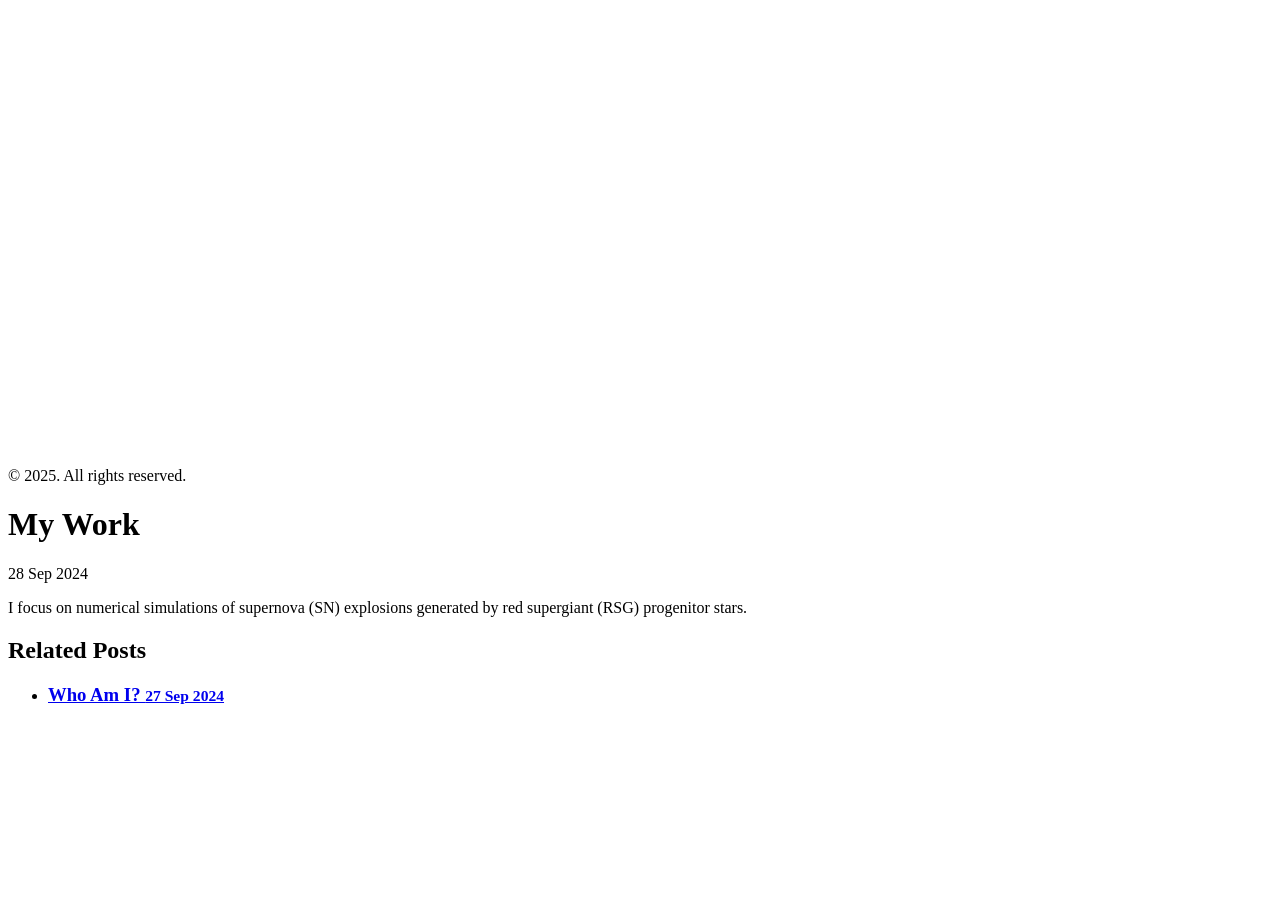
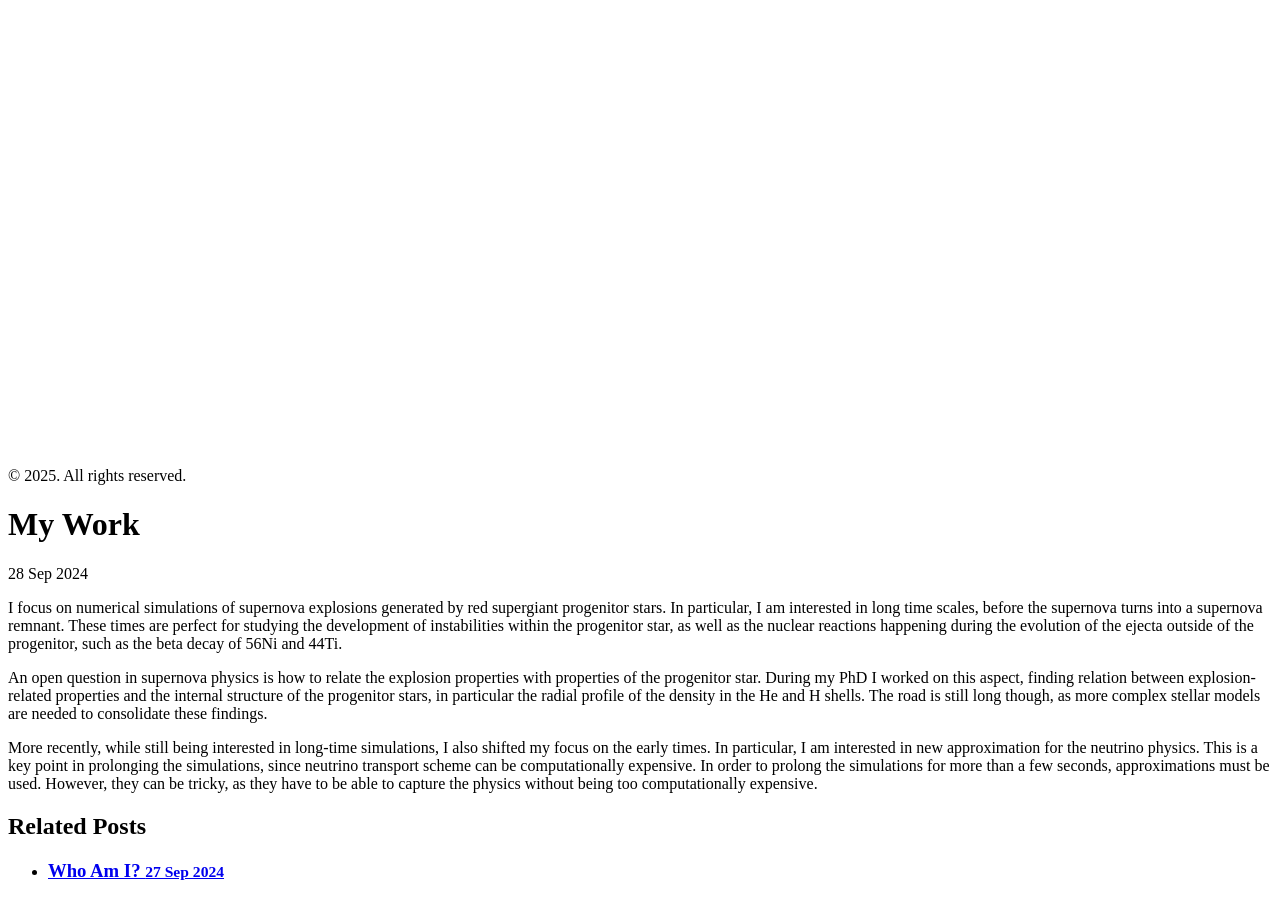
Before and after one commit to BeaGiudici/BeaGiudici.github.io, a Jekyll site: the page built from _posts/2024-09-28-mywork.md, in a window 1280 px wide and 900 px high, scrolled down 3599 px. Built offline with Jekyll 4.4.1, drawn with Linux system fonts in a browser that asks for light colours; before the commit the page ends 4323 px from its top, so only the background shows below that.

Commit message:
More info on my work

```diff
--- a/_posts/2024-09-28-mywork.md
+++ b/_posts/2024-09-28-mywork.md
@@ -3,4 +3,19 @@ layout: post
 title: My Work
 ---
 
-I focus on numerical simulations of supernova (SN) explosions generated by red supergiant (RSG) progenitor stars.
+I focus on numerical simulations of supernova explosions generated by red supergiant progenitor stars.
+In particular, I am interested in long time scales, before the supernova turns into a supernova remnant.
+These times are perfect for studying the development of instabilities within the progenitor star, as well
+as the nuclear reactions happening during the evolution of the ejecta outside of the progenitor, such as the
+beta decay of 56Ni and 44Ti.
+
+An open question in supernova physics is how to relate the explosion properties with properties of the
+progenitor star. During my PhD I worked on this aspect, finding relation between explosion-related properties
+and the internal structure of the progenitor stars, in particular the radial profile of the density in the He
+and H shells. The road is still long though, as more complex stellar models are needed to consolidate these findings.
+
+More recently, while still being interested in long-time simulations, I also shifted my focus on the early times. In particular,
+I am interested in new approximation for the neutrino physics. This is a key point in prolonging the simulations, since
+neutrino transport scheme can be computationally expensive. In order to prolong the simulations for more than a few seconds,
+approximations must be used. However, they can be tricky, as they have to be able to capture the physics without being too
+computationally expensive.
```
